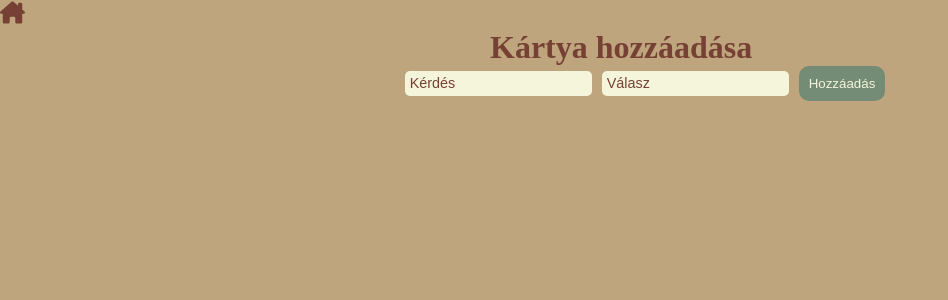
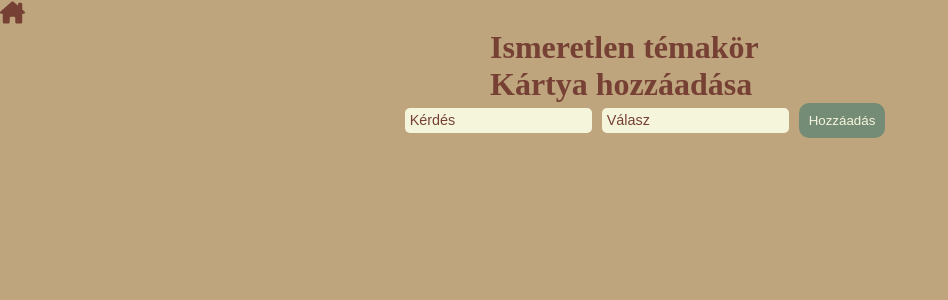
Before and after one commit to boli2257/flashcards_frontend, a React (Vite) app: page /addCard/1 in a window 1280 px wide. Shown: the top 300 px of the page, without its empty margins (0-948 px from the left). Built offline with nearby package versions, Linux system fonts and the light colour scheme; no server answers; the database is empty.

Commit message:
Finished I think

```diff
--- a/src/pages/AddCard.jsx
+++ b/src/pages/AddCard.jsx
@@ -35,6 +35,7 @@ const AddCard = () => {
   return (
       <div className='formDiv'>
         <form onSubmit={handleSubmit} className='cardForm'>
+          <h1>{topicName || <div className="spinner"></div>}</h1>
           <h1>Kártya hozzáadása</h1>
             <input type='text' placeholder='Kérdés' required onChange={(e)=>setQuestion(e.target.value)}></input>
             <input type='text' placeholder='Válasz' required onChange={(e)=>setAnswer(e.target.value)}></input>
```
